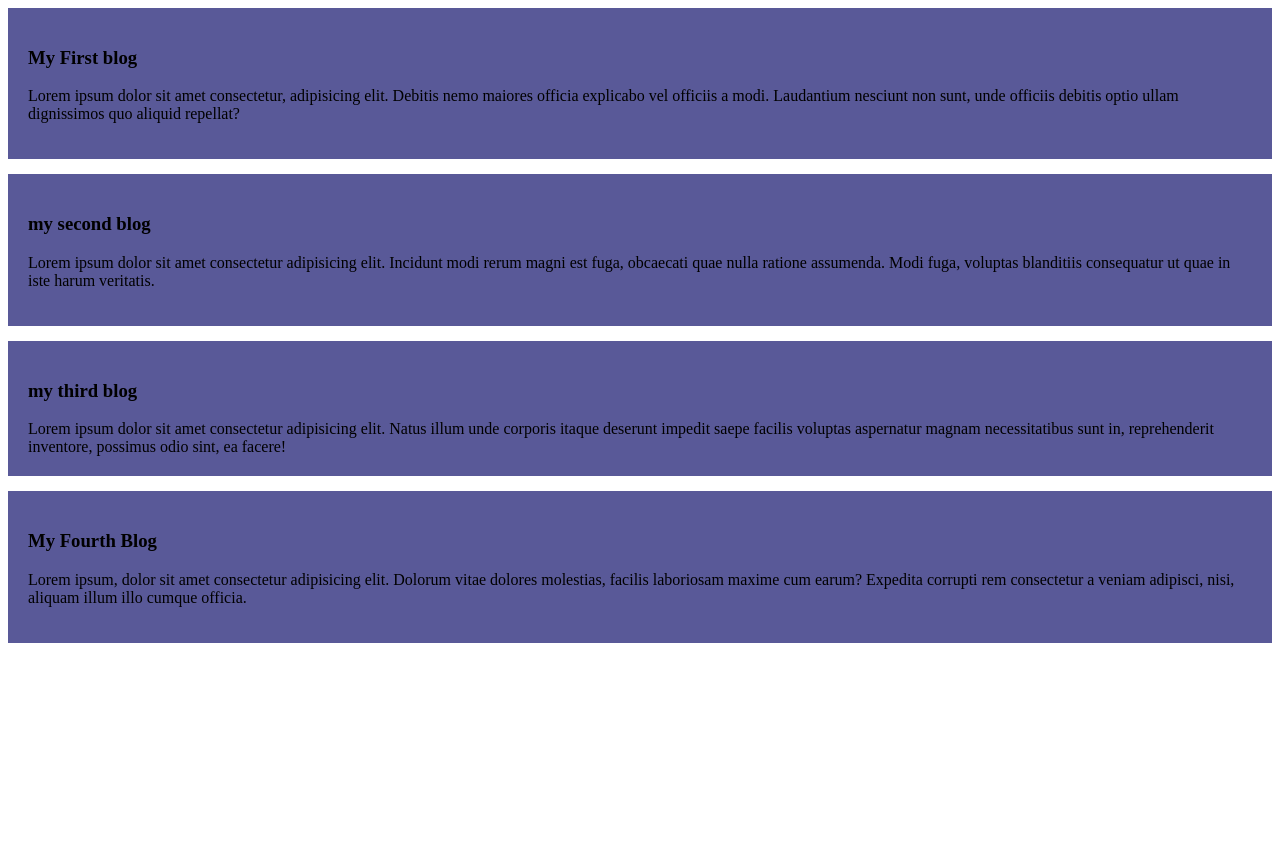
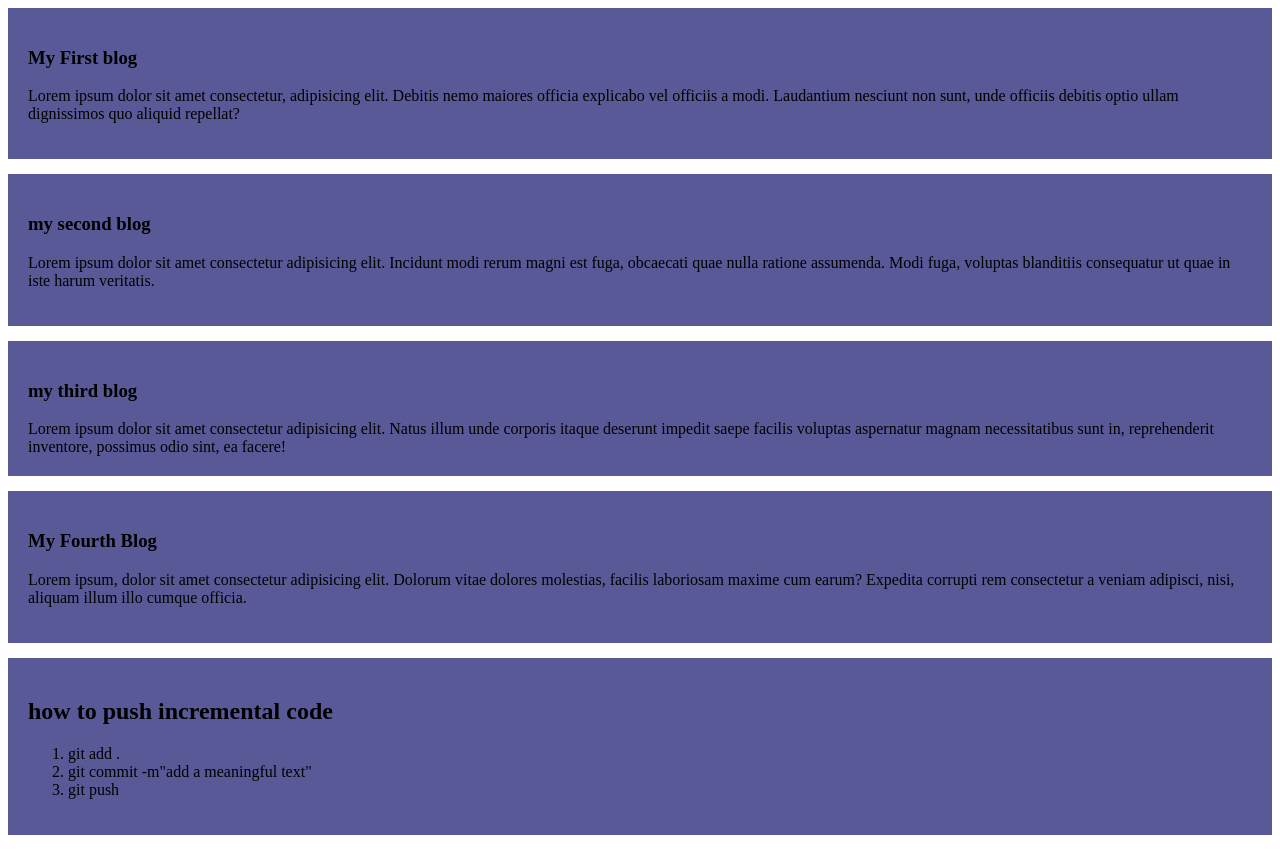
Before and after one commit to rmRK5/my-simple-website, a plain HTML site: page index.html in a window 1280 px wide. Before the commit the page ends 800 px from the top, so only its background shows below. Drawn offline with Linux system fonts and the light colour scheme.

Commit message:
added a list

```diff
--- a/index.html
+++ b/index.html
@@ -25,6 +25,14 @@
             Lorem ipsum, dolor sit amet consectetur adipisicing elit. Dolorum vitae dolores molestias, facilis laboriosam maxime cum earum? Expedita corrupti rem consectetur a veniam adipisci, nisi, aliquam illum illo cumque officia.
         </p>
     </div>
+    <div>
+        <h2>how to push incremental code</h2>
+        <ol>
+            <li>git add .</li>
+            <li>git commit -m"add a meaningful text"</li>
+            <li>git push</li>
+        </ol>
+    </div>
 
 </body>
 </html>
```
